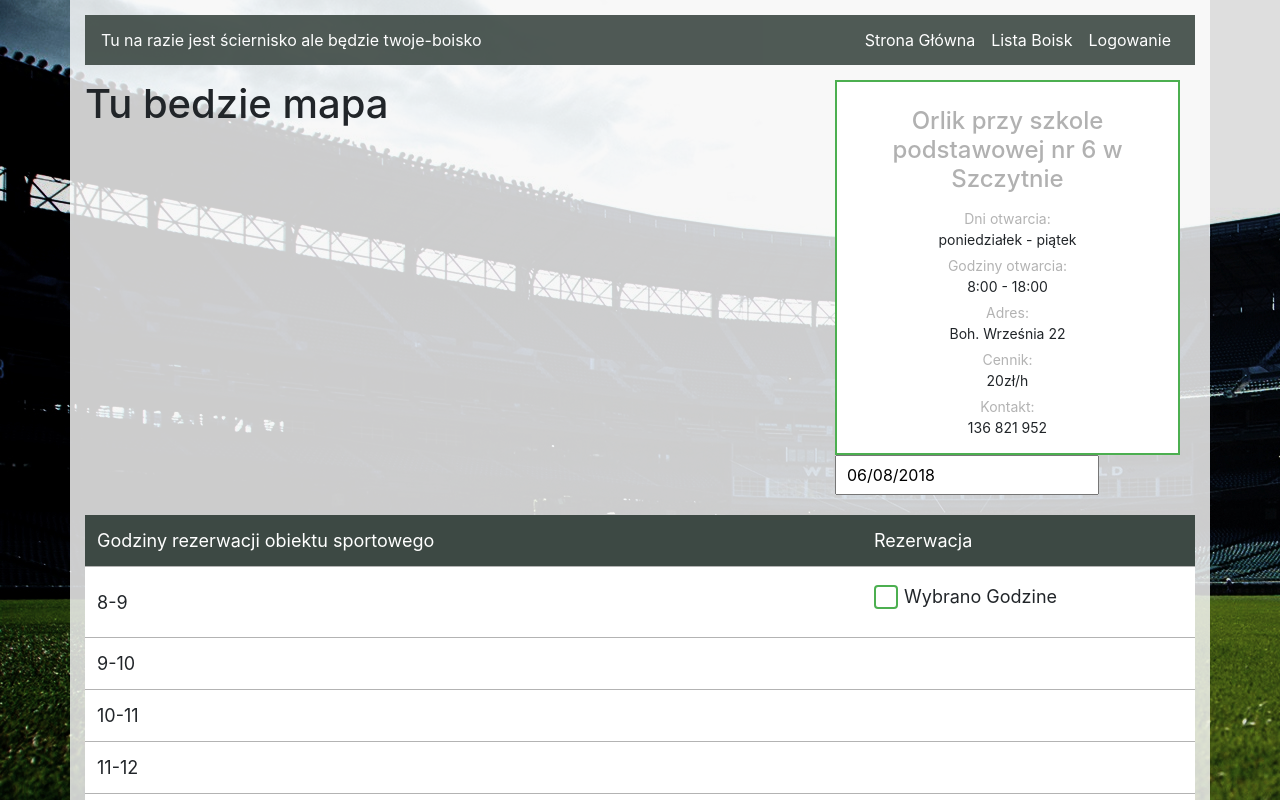
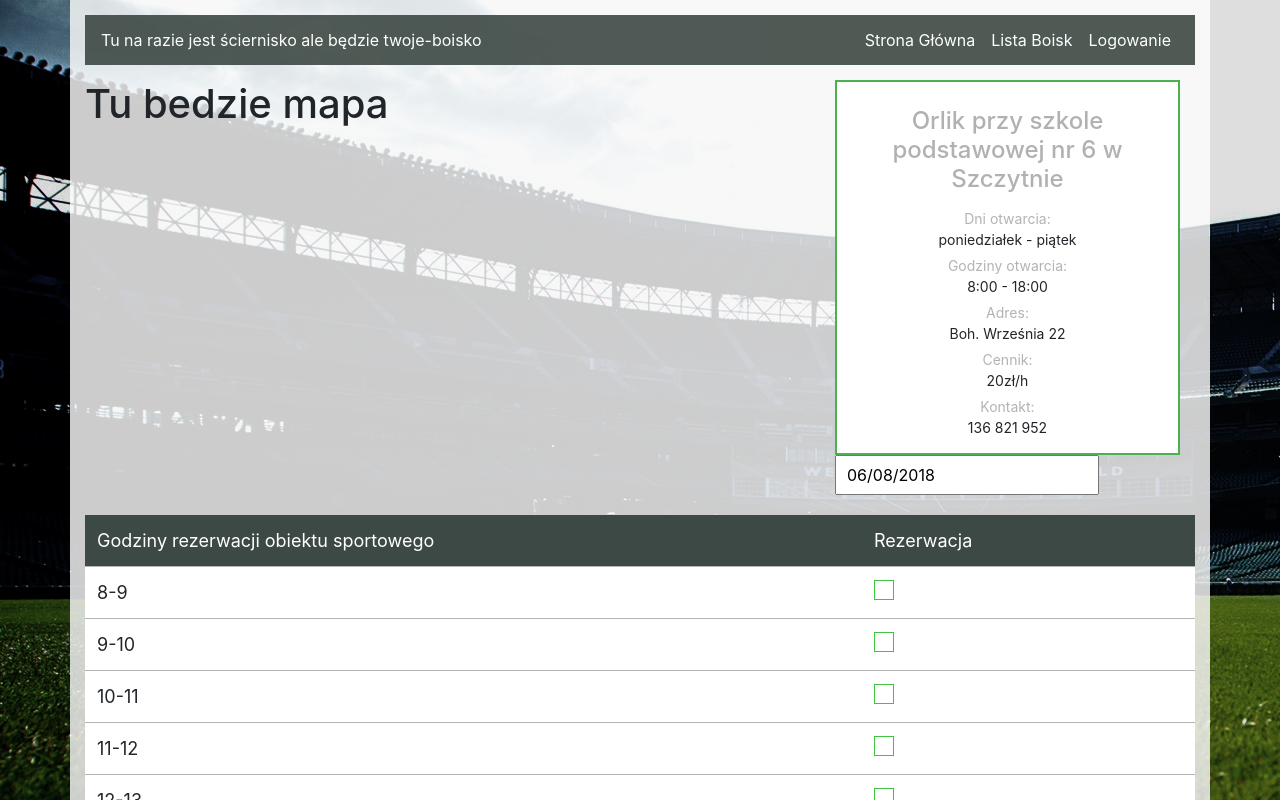
Before and after one commit to Aquarius96/twoje-boisko, a React (Create React App) app in the folder twoje-boisko-frontend/: page /object/1 in a window 1280 px wide. Shown: the top 800 px of the page. Built offline with nearby package versions, Linux system fonts and the light colour scheme; no server answers.

Commit message:
checkboxy znow dzialaja

```diff
--- a/twoje-boisko-frontend/src/components/News.css
+++ b/twoje-boisko-frontend/src/components/News.css
@@ -33,6 +33,6 @@
 
 .separator{
     width: 258px;
-    border: 1px solid #3D4944;
+    border: 1px solid #4CAF50;
     margin-top:-10px;
 }
--- a/twoje-boisko-frontend/src/css/checkbox.css
+++ b/twoje-boisko-frontend/src/css/checkbox.css
@@ -1,43 +1,46 @@
-input[type="checkbox"] {
-  position: absolute;
-  opacity: 0;
-  z-index: -1;
+.check {
+  width: 20px;
+  height: 20px;
+  top: 0;
+  bottom: 0;
+  left: 0;
+  right: 0;
+  margin: auto;
+  border: 1px solid #40c540;
 }
-input[type="checkbox"]:checked + .checkboxInput {
-  padding-left: 10px;
-  color: #fff;
+.check input {
+  display: none;
 }
-input[type="checkbox"]:checked + .checkboxInput::before {
+.check input:checked + .box {
+  background-color: #b3ffb7;
+}
+.check input:checked + .box:after {
   top: 0;
+}
+.check .box {
   width: 100%;
   height: 100%;
-  background: #4CAF50;
+  transition: all 1.1s cubic-bezier(0.19, 1, 0.22, 1);
+  border: 2px solid transparent;
+  background-color: white;
+  position: relative;
+  overflow: hidden;
+  cursor: pointer;
 }
-.checkboxInput {
-  position: sticky;
-  display: inline-block;
-  margin-right: 10px;
-  margin-bottom: 10px;
-  padding-left: 30px;
-  padding-right: 10px;
-  line-height: 36px;
-  cursor: pointer;
-  -webkit-transition: .25s all ease;
-  -o-transition: .25s all ease;
-  transition: .25s all ease;
+.check .box:after {
+  width: 70%;
+  height: 40%;
+  content: '';
+  position: absolute;
+  border-left: 2.5px solid;
+  border-bottom: 2.5px solid;
+  border-color: #40c540;
+  transform: rotate(-45deg) translate3d(0, 0, 0);
+  transform-origin: center center;
+  transition: all 1.5s cubic-bezier(0.19, 1, 0.22, 1);
+  left: 0;
+  right: 0;
+  top: 200%;
+  bottom: 5%;
+  margin: auto;
 }
-.checkboxInput::before {
-  content: " ";
-  position: absolute;
-  top: 6px;
-  left: 0;
-  display: block;
-  width: 24px;
-  height: 24px;
-  border: 2px solid #4CAF50;
-  border-radius: 4px;
-  z-index: -1;
-  -webkit-transition: .50s all ease;
-  -o-transition: .50s all ease;
-  transition: .50s all ease;
-}
--- a/twoje-boisko-frontend/src/css/navbar.css
+++ b/twoje-boisko-frontend/src/css/navbar.css
@@ -67,6 +67,3 @@ nav {
 .show {
   display: block;
 }
-.fa-power-off {
-  font-size: 1.25em;
-}
--- a/twoje-boisko-frontend/src/less/checkbox.less
+++ b/twoje-boisko-frontend/src/less/checkbox.less
@@ -1,48 +1,49 @@
-@color_1: #fff;
+.check {
+	width: 20px;
+	height: 20px;
+	top: 0;
+	bottom: 0;
+	left: 0;
+	right: 0;
+	margin: auto;
+	border: 1px solid #40c540;
+	input {
+	  display: none;
+	  &:checked + .box {
+		background-color: #b3ffb7;
 
-input[type="checkbox"] {
-	position: absolute;
-	opacity: 0;
-	z-index: -1;
-	&:checked {
-		&+.checkboxInput {
-			padding-left: 10px;
-			color: @color_1;
-			&::before {
-				top: 0;
-				width: 100%;
-				height: 100%;
-				background: #4CAF50;
-			}
+		&:after {
+		  top: 0;
 		}
+	  }
 	}
-}
 
-.checkboxInput {
-	position: sticky;
-	display: inline-block;
-	margin-right: 10px;
-	margin-bottom: 10px;
-	padding-left: 30px;
-	padding-right: 10px;
-	line-height: 36px;
-	cursor: pointer;
-	-webkit-transition: .25s all ease;
-	-o-transition: .25s all ease;
-	transition: .25s all ease;
-	&::before {
-		content: " ";
+	.box {
+	  width: 100%;
+	  height: 100%;
+	  transition: all 1.1s cubic-bezier(.19,1,.22,1);
+	  border: 2px solid transparent;
+	  background-color: white;
+	  position: relative;
+	  overflow: hidden;
+	  cursor: pointer;
+
+	  &:after {
+		width: 70%;
+		height: 40%;
+		content: '';
 		position: absolute;
-		top: 6px;
+		border-left: 2.5px solid;
+		border-bottom: 2.5px solid;
+		border-color: #40c540;
+		transform: rotate(-45deg) translate3d(0,0,0);
+		transform-origin: center center;
+		transition: all 1.5s cubic-bezier(.19,1,.22,1);
 		left: 0;
-		display: block;
-		width: 24px;
-		height: 24px;
-		border: 2px solid #4CAF50;
-		border-radius: 4px;
-		z-index: -1;
-		-webkit-transition: .50s all ease;
-		-o-transition: .50s all ease;
-		transition: .50s all ease;
+		right: 0;
+		top: 200%;
+		bottom: 5%;
+		margin: auto;
+	  }
 	}
-}
+  }
--- a/twoje-boisko-frontend/src/pages/SingleObjectPage.js
+++ b/twoje-boisko-frontend/src/pages/SingleObjectPage.js
@@ -198,8 +198,11 @@ class SingleObjectPage extends Component {
 
             <tr>
             <td>8-9</td>
-            <td><input type="checkbox" name="cb" id="cb1"  className="reserve" name="reserve" value="8-9" />
-            <label class="checkboxInput" for="cb1">Wybrano Godzine</label>
+            <td>
+            <label class="check">
+            <input type="checkbox" className="reserve" name="reserve" value="8-9"/>
+            <div class="box"></div>
+            </label>
             </td>
             </tr>
 
@@ -207,47 +210,83 @@ class SingleObjectPage extends Component {
 
             <tr>
             <td>9-10</td>
-            <td><input type="checkbox" className="reserve" name="reserve" value="9-10" /></td>
+            <td><label class="check">
+            <input type="checkbox" className="reserve" name="reserve" value="9-10"/>
+            <div class="box"></div>
+            </label>
+            </td>
             </tr>
 
             <tr>
             <td>10-11</td>
-            <td><input type="checkbox" className="reserve" name="reserve" value="10-11" /></td>
+            <td><label class="check">
+            <input type="checkbox" className="reserve" name="reserve" value="10-11"/>
+            <div class="box"></div>
+            </label>
+            </td>
             </tr>
 
             <tr>
             <td>11-12</td>
-            <td><input type="checkbox" className="reserve" name="reserve" value="11-12" /></td>
+            <td><label class="check">
+            <input type="checkbox" className="reserve" name="reserve" value="11-12"/>
+            <div class="box"></div>
+            </label>
+            </td>
             </tr>
 
             <tr>
             <td>12-13</td>
-            <td><input type="checkbox" className="reserve" name="reserve" value="12-13" /></td>
+            <td><label class="check">
+            <input type="checkbox" className="reserve" name="reserve" value="12-13"/>
+            <div class="box"></div>
+            </label>
+            </td>
             </tr>
 
             <tr>
             <td>13-14</td>
-            <td><input type="checkbox" className="reserve" name="reserve" value="checked" /></td>
+            <td><label class="check">
+            <input type="checkbox" className="reserve" name="reserve" value="13-14"/>
+            <div class="box"></div>
+            </label>
+            </td>
             </tr>
 
             <tr>
             <td>14-15</td>
-            <td><input type="checkbox" className="reserve" name="reserve" value="checked" /></td>
+            <td><label class="check">
+            <input type="checkbox" className="reserve" name="reserve" value="14-15"/>
+            <div class="box"></div>
+            </label>
+            </td>
             </tr>
 
             <tr>
             <td>15-16</td>
-            <td><input type="checkbox" className="reserve" name="reserve" value="checked" /></td>
+            <td><label class="check">
+            <input type="checkbox" className="reserve" name="reserve" value="15-16"/>
+            <div class="box"></div>
+            </label>
+            </td>
             </tr>
 
             <tr>
             <td>16-17</td>
-            <td><input type="checkbox" className="reserve" name="reserve" value="checked" /></td>
+            <td><label class="check">
+            <input type="checkbox" className="reserve" name="reserve" value="16-17"/>
+            <div class="box"></div>
+            </label>
+            </td>
             </tr>
 
             <tr>
             <td>17-18</td>
-            <td><input type="checkbox" className="reserve" name="reserve" value="checked" /></td>
+            <td><label class="check">
+            <input type="checkbox" className="reserve" name="reserve" value="17-18"/>
+            <div class="box"></div>
+            </label>
+            </td>
             </tr>
 
         </table>
```
Also changed, not shown: twoje-boisko-frontend/src/less/navbar.less (+2 -6 lines).
